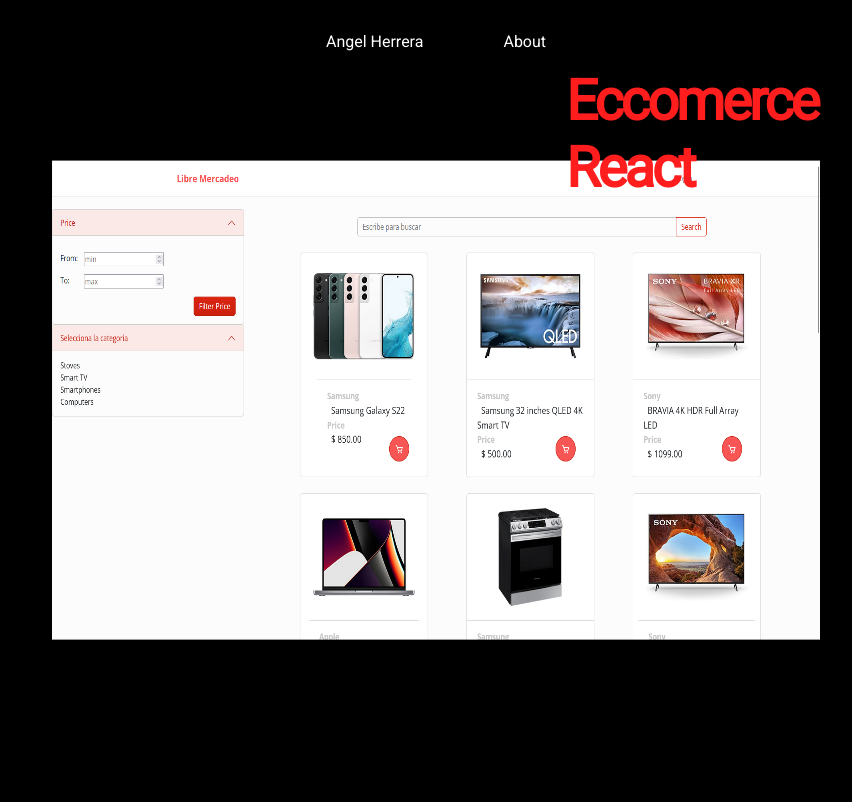
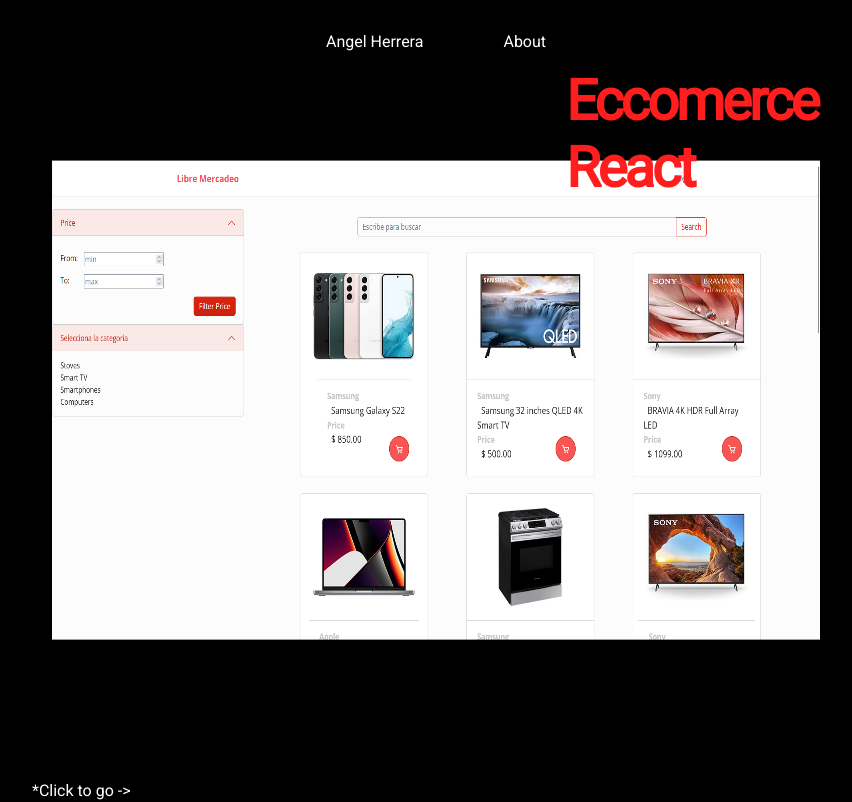
Before and after one commit to AngelHerreraZe/portfoliov2, a React (Vite) app: page / in a window 1280 px wide. Shown: the top 802 px of the page, without its empty margins (204-1056 px from the left). Built offline with nearby package versions, Linux system fonts and the light colour scheme.

Commit message:
finished work desktop

```diff
--- a/src/components/Work.jsx
+++ b/src/components/Work.jsx
@@ -7,14 +7,18 @@
 import {
   motion,
   useScroll,
-  useSpring,
   useTransform,
-  MotionValue,
 } from "framer-motion";
 
+const Work = () => {
 
+  const urls = [
+    "https://libre-mercadeo.netlify.app/",
+    "https://ecommerce-angel-isaias.netlify.app/",
+    "https://pokedex-app-ahz-ihg.netlify.app/",
+    "https://rickandmortyahz.netlify.app/",
+  ];
 
-const Work = () => {
   function useParallax(value, distance) {
     return useTransform(value, [0, 1], [-distance, distance]);
   }
@@ -24,12 +28,15 @@
     const { scrollYProgress } = useScroll({ target: ref });
     const y = useParallax(scrollYProgress, 300);
     return (
-      <section>
-        <div ref={ref} >
-          <img src={id.url} alt="" className="img-parallax" onClick={() => imgClicked((id.id - 1))}/>
-        </div>
-        <motion.h2 style={{ y }}>{id.name}</motion.h2>
-      </section>
+      <a href={urls[id.id - 1]} target="_blank">
+        <section>
+          <div ref={ref} >
+            <img src={id.url} alt="" className="img-parallax" />
+          </div>
+          <motion.h2 className="text-home" style={{ y }}>{id.name}</motion.h2>
+          <p className="footer-text">{`*Click to go ->`}</p>
+        </section>
+      </a>
     );
   }
   const [modal, setModal] = useState(false);
@@ -40,14 +47,6 @@
     setModal(true);
     setImgToShow(img);
   };
-
-  const { scrollYProgress } = useScroll();
-  const scaleX = useSpring(scrollYProgress, {
-    stiffness: 100,
-    damping: 30,
-    restDelta: 0.001,
-  });
-
   if (modal) {
     return (
       <Modal
@@ -74,7 +73,7 @@
         </div>
         <div className="desktop" >
           {imgArray.map((image) => (
-            <Image id={image} key={image.id} onClick={() => imgClicked(image.id)}/>
+            <Image id={image} key={image.id}/>
           ))}
         </div>
       </div>
--- a/src/style/App.css
+++ b/src/style/App.css
@@ -413,7 +413,7 @@
     display: block;
   }
 
-  h2 {
+  .text-home {
     margin: 0;
     color: rgb(255, 29, 29);
     left: calc(50% + 130px);
@@ -424,4 +424,10 @@
     position: absolute;
     border-radius: 2rem;
   }
+
+  .footer-text {
+    position: absolute;
+    bottom: 0;
+    left: 0;
+  }
 }
```
